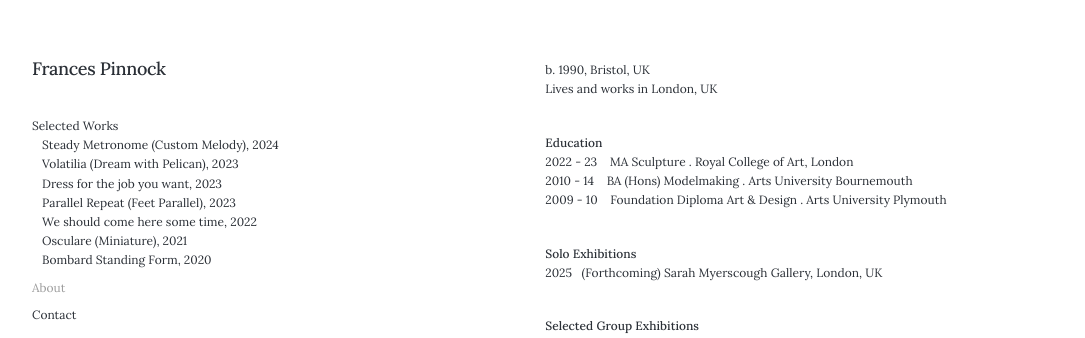
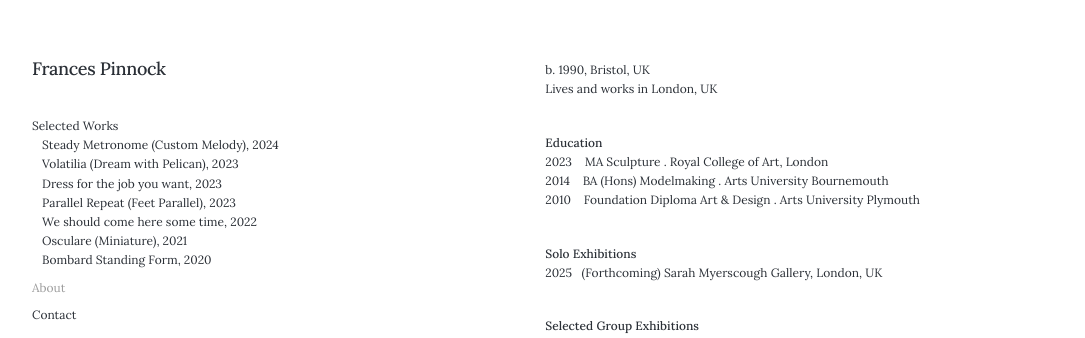
Before and after one commit to francespinnock/francespinnock.github.io, a Jekyll site: the page built from _pages/about.md, in a window 1280 px wide and 1078 px high. Shown: the top 338 px of the window, without its empty margins (28-1113 px from the left). Built offline with Jekyll 4.4.1, drawn with Linux system fonts in a browser that asks for light colours; nearby versions of some CDN libraries; some web fonts are replaced.

Commit message:
Update about.md

```diff
--- a/_pages/about.md
+++ b/_pages/about.md
@@ -9,9 +9,9 @@ Lives and works in London, UK
 <br />
 
 **Education**
-2022 - 23&nbsp;&nbsp;&nbsp; MA Sculpture . Royal College of Art, London
-2010 - 14&nbsp;&nbsp;&nbsp; BA (Hons) Modelmaking . Arts University Bournemouth
-2009 - 10&nbsp;&nbsp;&nbsp; Foundation Diploma Art & Design . Arts University Plymouth
+2023&nbsp;&nbsp;&nbsp; MA Sculpture . Royal College of Art, London
+2014&nbsp;&nbsp;&nbsp; BA (Hons) Modelmaking . Arts University Bournemouth
+2010&nbsp;&nbsp;&nbsp; Foundation Diploma Art & Design . Arts University Plymouth
 <br />
 
 **Solo Exhibitions**
```
